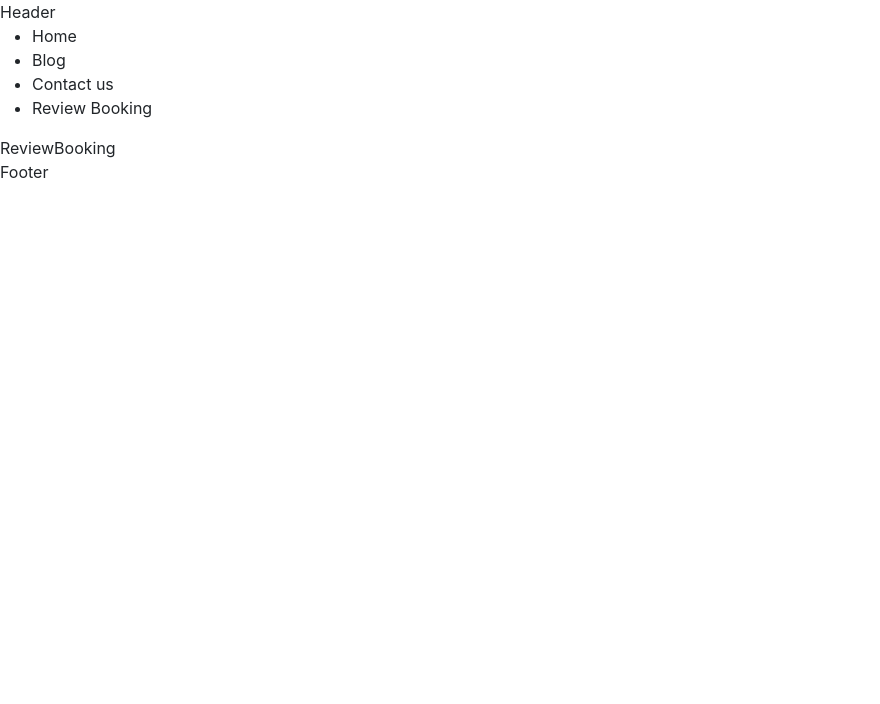
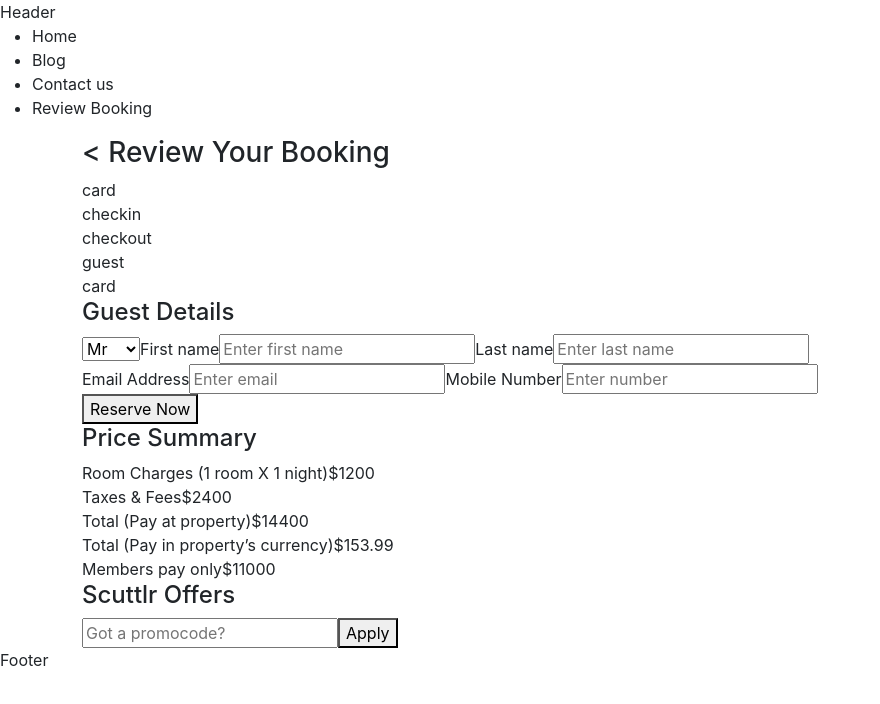
Before and after one commit to pratik-TA/Scuttlr-next-app, a Next.js app: page /review-booking in a window 1280 px wide. Shown: the top 704 px of the page, without its empty margins (0-880 px from the left). Built offline with nearby package versions, Linux system fonts and the light colour scheme.

Commit message:
review-booking-base-structure-created

```diff
--- /dev/null
+++ b/components/form/button/Button.js
@@ -0,0 +1,10 @@
+import React from 'react'
+import styles from './Button.module.scss'
+
+function Button({ name , className }) {
+  return (
+    <button className={className}>{name}</button>
+  )
+}
+
+export default Button
--- /dev/null
+++ b/components/form/input/Input.js
@@ -0,0 +1,13 @@
+import React from 'react'
+import styles from './Input.module.scss'
+
+function Input({ label , placeholder , ...others }) {
+    return (
+        <>
+            <label>{label}</label>
+            <input type='text' placeholder={placeholder} {...others}/>
+        </>
+    )
+}
+
+export default Input
--- a/pages/review-booking/index.jsx
+++ b/pages/review-booking/index.jsx
@@ -1,9 +1,111 @@
-import React from 'react'
+import React from "react";
+import Input from "../../components/form/input/Input";
+import Button from "../../components/form/button/Button";
+import { useRouter } from 'next/navigation';
 
 function ReviewBooking() {
+  const router = useRouter()
+  const handleSubmit = (e) => {
+    e.preventDefault();
+    alert("submit");
+  };
   return (
-    <div>ReviewBooking</div>
-  )
+    <div className="container">
+      <h3 onClick={()=>router.back()}>{"<"} Review Your Booking</h3>
+
+      {/* left  */}
+      <div>
+        {/* card  */}
+        <div>card</div>
+
+        {/* duration */}
+        <div>
+          <div>checkin</div>
+          <div>checkout</div>
+          <div>guest</div>
+        </div>
+
+        {/* room and person details  */}
+        <div>card</div>
+
+        {/* guest details  */}
+        <form onSubmit={handleSubmit}>
+          <h4>Guest Details</h4>
+
+          {/* add guest  */}
+          <div>
+            <select>
+              <option>Mr</option>
+              <option>Mrs</option>
+              <option>Miss</option>
+            </select>
+            <Input label="First name" placeholder="Enter first name" />
+            <Input label="Last name" placeholder="Enter last name" />
+          </div>
+
+          <div>
+            <Input label="Email Address" placeholder="Enter email" />
+            <Input label="Mobile Number" placeholder="Enter number" />
+          </div>
+
+          <div>
+            <Button name="Reserve Now" />
+          </div>
+        </form>
+      </div>
+
+      {/* right  */}
+
+      <div>
+        {/* 1 */}
+        <div>
+          <h4>Price Summary</h4>
+          <div>{/* center border */}</div>
+
+          <div>
+            <div>
+              <span>Room Charges (1 room X 1 night)</span>
+              <span>$1200</span>
+            </div>
+            <div>
+              <span>Taxes & Fees</span>
+              <span>$2400</span>
+            </div>
+          </div>
+
+          <div>{/* center border */}</div>
+
+          <div>
+            <div>
+              <span>Total (Pay at property)</span>
+              <span>$14400</span>
+            </div>
+            <div>
+              <span>Total (Pay in property’s currency)</span>
+              <span>$153.99</span>
+            </div>
+          </div>
+        </div>
+
+        {/* 2 */}
+        <div>
+          <span>Members pay only</span>
+          <span>$11000</span>
+        </div>
+
+        {/* 3 */}
+        <div>
+          <h4>Scuttlr Offers</h4>
+          <div>
+            {/* <span> */}
+              <input placeholder="Got a promocode?" />
+              <Button name="Apply" />
+            {/* </span> */}
+          </div>
+        </div>
+      </div>
+    </div>
+  );
 }
 
-export default ReviewBooking
+export default ReviewBooking;
```
Also changed, not shown: components/form/text-area/TextArea.js (added, +13 -0 lines), components/form/button/Button.module.scss (added), components/form/input/Input.module.scss (added), components/form/text-area/TextArea.module.scss (added).
